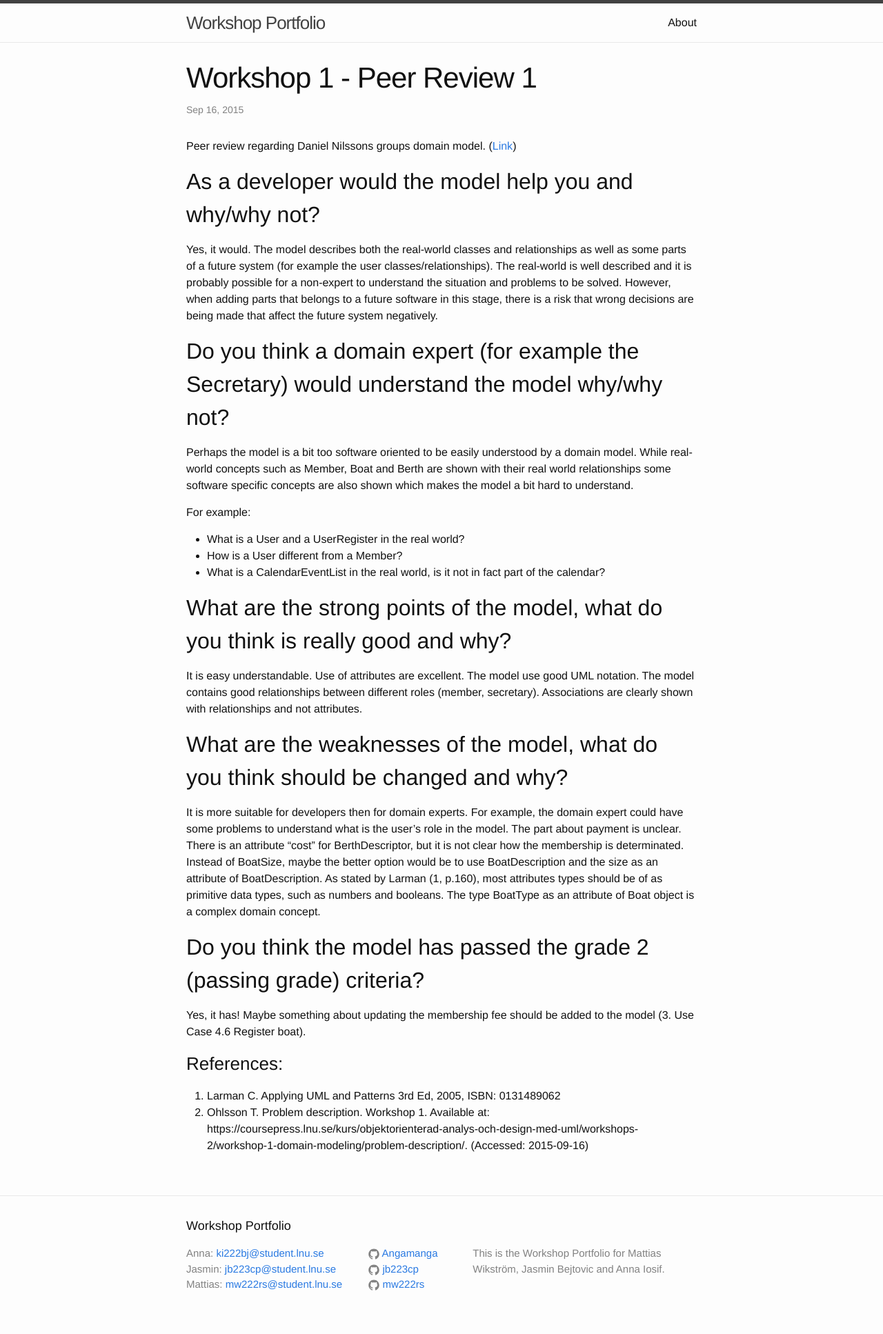
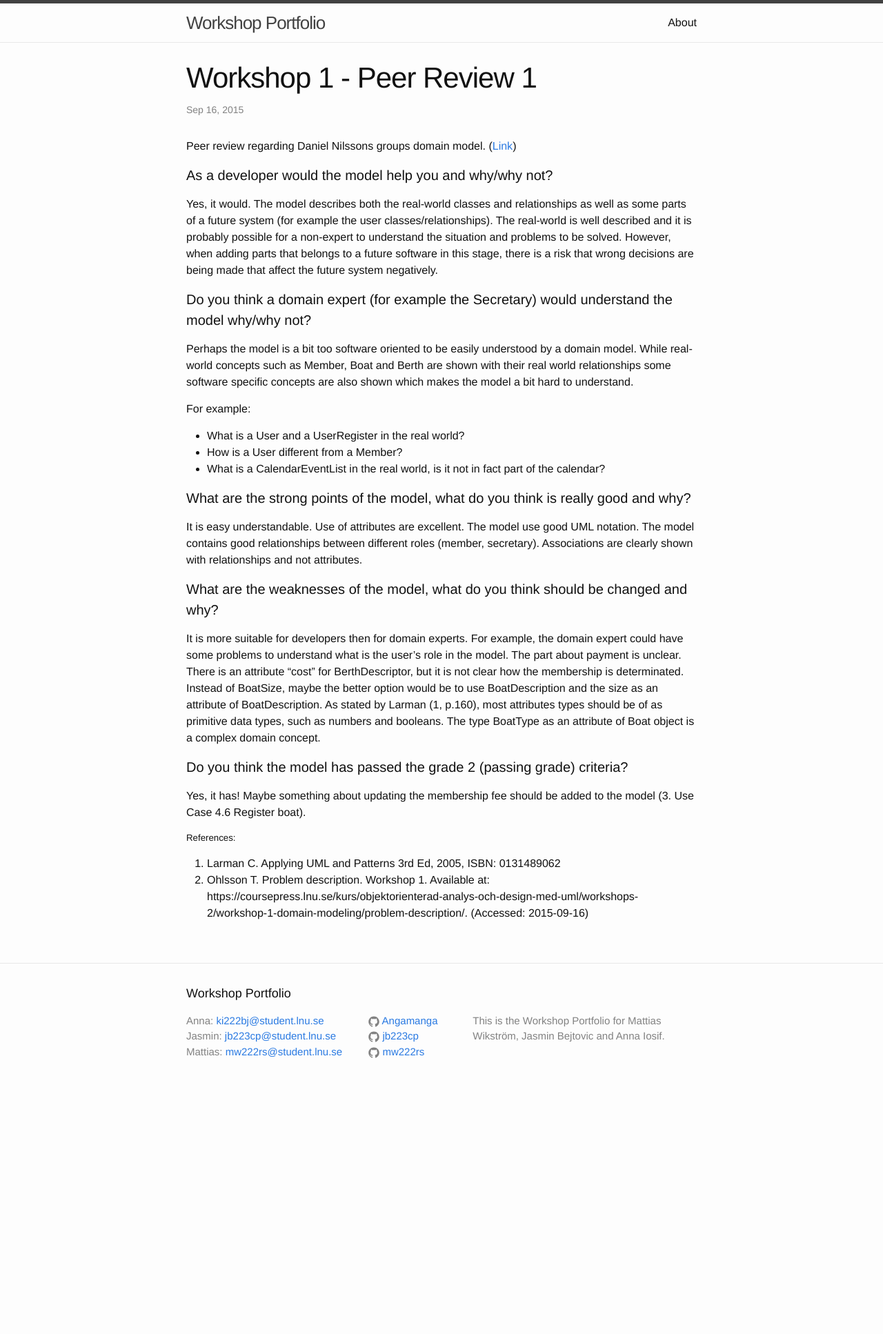
Before and after one commit to fyrkant/1DV607-WorkshopPortfolio, a Jekyll site: the page built from _posts/2015-09-16-peerreview1.md, in a window 1280 px wide. Shown: the whole page at 69% size. Built offline with Jekyll 4.4.1, drawn with Linux system fonts in a browser that asks for light colours; after the commit the page ends 1596 px from its top, so only the background shows below that.

Commit message:
peer reviews

```diff
--- a/_posts/2015-09-16-peerreview1.md
+++ b/_posts/2015-09-16-peerreview1.md
@@ -7,10 +7,10 @@ categories: 1dv607
 
 Peer review regarding Daniel Nilssons groups domain model. ([Link](https://github.com/danielnilsson9/1DV607))
 
-## As a developer would the model help you and why/why not?
+#### As a developer would the model help you and why/why not?
 Yes, it would. The model describes both the real-world classes and relationships as well as some parts of a future system (for example the user classes/relationships). The real-world is well described and it is probably possible for a non-expert to understand the situation and problems to be solved.  However, when adding parts that belongs to a future software in this stage, there is a risk that wrong decisions are being made that affect the future system negatively.
 
-## Do you think a domain expert (for example the Secretary) would understand the model why/why not?
+#### Do you think a domain expert (for example the Secretary) would understand the model why/why not?
 Perhaps the model is a bit too software oriented to be easily understood by a domain model. While real-world concepts such as Member, Boat and Berth are shown with their real world relationships some software specific concepts are also shown which makes the model a bit hard to understand.
 
 For example:
@@ -18,16 +18,16 @@ For example:
 * How is a User different from a Member?
 * What is a CalendarEventList in the real world, is it not in fact part of the calendar?
 
-## What are the strong points of the model, what do you think is really good and why?
+#### What are the strong points of the model, what do you think is really good and why?
 It is easy understandable. Use of attributes are excellent. The model use good UML notation. The model contains good relationships between different roles (member, secretary). Associations are clearly shown with relationships and not attributes.
 
-## What are the weaknesses of the model, what do you think should be changed and why?
+#### What are the weaknesses of the model, what do you think should be changed and why?
 It is more suitable for developers then for domain experts. For example, the domain expert could have some problems to understand what is the user’s role in the model. The part about payment is unclear. There is an attribute “cost” for BerthDescriptor, but it is not clear how the membership is determinated. Instead of BoatSize, maybe the better option would be to use BoatDescription and the size as an attribute of BoatDescription.
 As stated by Larman (1, p.160), most attributes types should be of as primitive data types, such as numbers and booleans. The type BoatType as an attribute of Boat object is a complex domain concept.
 
-## Do you think the model has passed the grade 2 (passing grade) criteria?
+#### Do you think the model has passed the grade 2 (passing grade) criteria?
 Yes, it has! Maybe something about updating the membership fee should be added to the model (3. Use Case 4.6 Register boat).
 
-### References:
+##### References:
 1. Larman C. Applying UML and Patterns 3rd Ed, 2005, ISBN: 0131489062
 1. Ohlsson T. Problem description. Workshop 1. Available at: https://coursepress.lnu.se/kurs/objektorienterad-analys-och-design-med-uml/workshops-2/workshop-1-domain-modeling/problem-description/. (Accessed: 2015-09-16)
```
Also changed, not shown: _posts/2015-09-16-peerreview2.md (+6 -6 lines).
